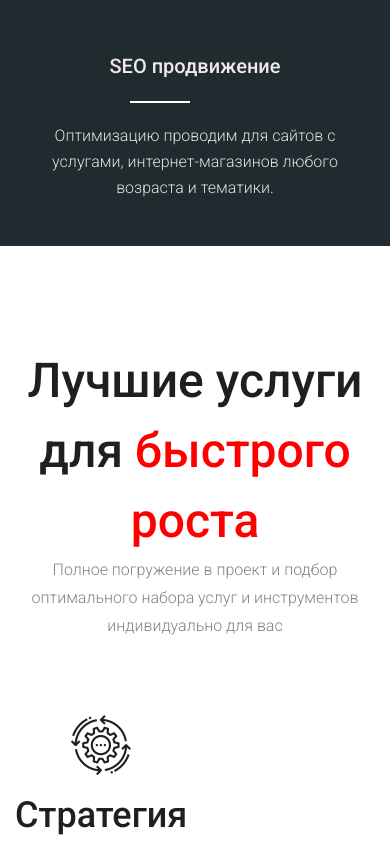
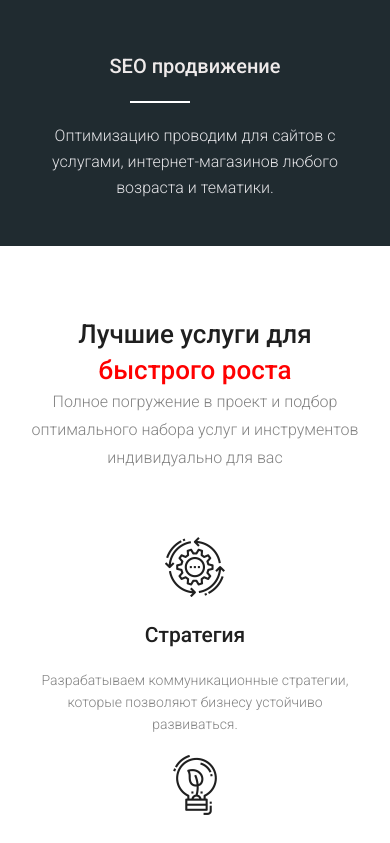
Before and after one commit to plc222/Quick-start, a plain HTML site: page index.html in a window 390 px wide. Shown: the part 1157-2000 px from the top of the page. Drawn offline with Linux system fonts and the light colour scheme.

Commit message:
Адаптировал блок Services

```diff
--- a/css/blocks/services.css
+++ b/css/blocks/services.css
@@ -44,3 +44,78 @@
    color: #838383;
    line-height: 28px;
 }
+
+/*Responsive*/
+
+
+
+
+/* 768px - 992px */
+@media screen and (max-width: 992px){
+   .service {
+     padding: 60px 20px;
+   }
+   .service__title {
+      font-size: 36px;
+      line-height: 52px;
+
+   }
+   .service__item h3 {
+      font-size: 24px;
+      line-height: 36px;
+      margin-top: 20px;
+      margin-bottom: 20px;
+   }
+   .service__item p {
+      font-size: 14px;
+      line-height: 22px;
+   }
+}
+
+/* 576px - 768px */
+@media screen and (max-width: 768px){
+   .service__item {
+      flex-basis: 49%;
+      margin-bottom: 30px;
+      padding: 10px;
+   }
+   .service__title {
+      font-size: 26px;
+      line-height: 36px;
+
+   }
+   .service__item h3 {
+      font-size: 21px;
+      line-height: 28px;
+      margin-top: 20px;
+      margin-bottom: 20px;
+   }
+   .service__item p {
+      font-size: 14px;
+      line-height: 22px;
+   }
+}
+
+/* 320px - 576px */
+@media screen and (max-width: 576px){
+   .service__item {
+      flex-basis: 100%;
+      margin-bottom: 10px;
+      padding: 5px;
+   }
+   .service__title {
+      font-size: 26px;
+      line-height: 36px;
+
+   }
+   .service__item h3 {
+      font-size: 21px;
+      line-height: 28px;
+      margin-top: 20px;
+      margin-bottom: 20px;
+   }
+   .service__item p {
+      font-size: 14px;
+      line-height: 22px;
+   }
+}
--- a/index.html
+++ b/index.html
@@ -44,7 +44,7 @@
 			<div class="feature__wrap wrap">
 				<div class="feature__item">
 					<img src="./img/about 1.png" alt="">
-					<h3>Маркетинговая стратегия</h3>
+					<h3>Маркетинг</h3>
 					<p>Разрабатываем маркетинговые стратегии, которые позволяют бизнесу устойчиво развиваться.</p>
 				</div>
 				<div class="feature__item">
```
